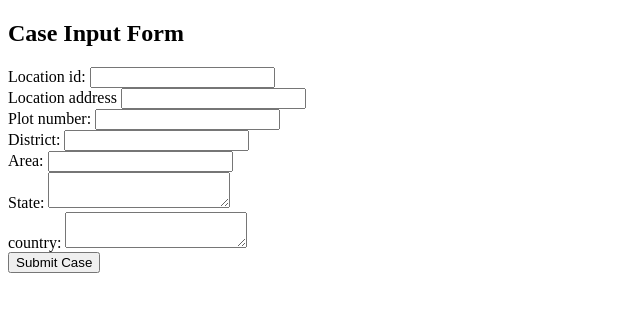
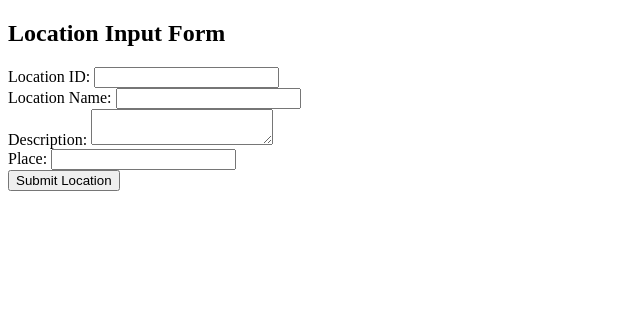
Before and after one commit to pradyumnarago/investigation_log, a Flask app: template templates/locations.html in a window 1280 px wide. Shown: the top 312 px of the page, without its empty margins (0-640 px from the left). Run offline with Flask 3, Linux system fonts and the light colour scheme; the template is opened without the code that fills it, so the values that code supplies are empty.

Commit message:
html files for each table done

```diff
--- a/templates/locations.html
+++ b/templates/locations.html
@@ -3,48 +3,34 @@
 <head>
     <meta charset="UTF-8">
     <meta name="viewport" content="width=device-width, initial-scale=1.0">
-    <title>Investigation Log - Case Input</title>
+    <title>Location Input</title>
     <link rel="stylesheet" href="{{ url_for('static', filename='styles.css') }}">
 </head>
 <body>
 
     <div class="container">
-        <h2>Case Input Form</h2>
+        <h2>Location Input Form</h2>
         <div id="error-message" class="error"></div>
-        <form id="location" action="/submit_case" method="POST">
+        <form id="location-form" action="/submit_location" method="POST">
             <div class="form-group">
-                <label for="location_id">Location id:</label>
-                <input type="text" id="location_id" name="location_id" required>
+                <label for="location_id">Location ID:</label>
+                <input type="text" id="location_id" name="location_id" aria-label="Location ID" required>
             </div>
             <div class="form-group">
-                <label for="location">Location address</label>
-                <input type="text" id="location" name="location" required>
+                <label for="location_name">Location Name:</label>
+                <input type="text" id="location_name" name="location_name" aria-label="Location Name" required>
             </div>
             <div class="form-group">
-                <label for="plotno">Plot number:</label>
-                <input type="text" id="plotno" name="plotno" required>
+                <label for="description">Description:</label>
+                <textarea id="description" name="description" aria-label="Description" required></textarea>
             </div>
             <div class="form-group">
-                <label for="district">District:</label>
-                <input type="text" id="district" name="district" required>
+                <label for="place">Place:</label>
+                <input type="text" id="place" name="place" aria-label="Place" required>
             </div>
-            <div class="form-group">
-                <label for="area">Area:</label>
-                <input type="text" id="area" name="area" required>
-            </div>
-            <div class="form-group">
-                <label for="state">State:</label>
-                <textarea id="state" name="state"></textarea>
-            </div>
-            <div class="form-group">
-                <label for="country">country:</label>
-                <textarea id="country" name="country"></textarea>
-            </div>
-            <button type="submit">Submit Case</button>
+            <button type="submit">Submit Location</button>
         </form>
-
     </div>
-
 
     <script src="{{ url_for('static', filename='script.js') }}"></script>
 
```
Also changed, not shown: templates/evidence.html (added, +42 -0 lines), templates/jail_record.html (+18 -13 lines), templates/testimonials.html (added, +38 -0 lines).
